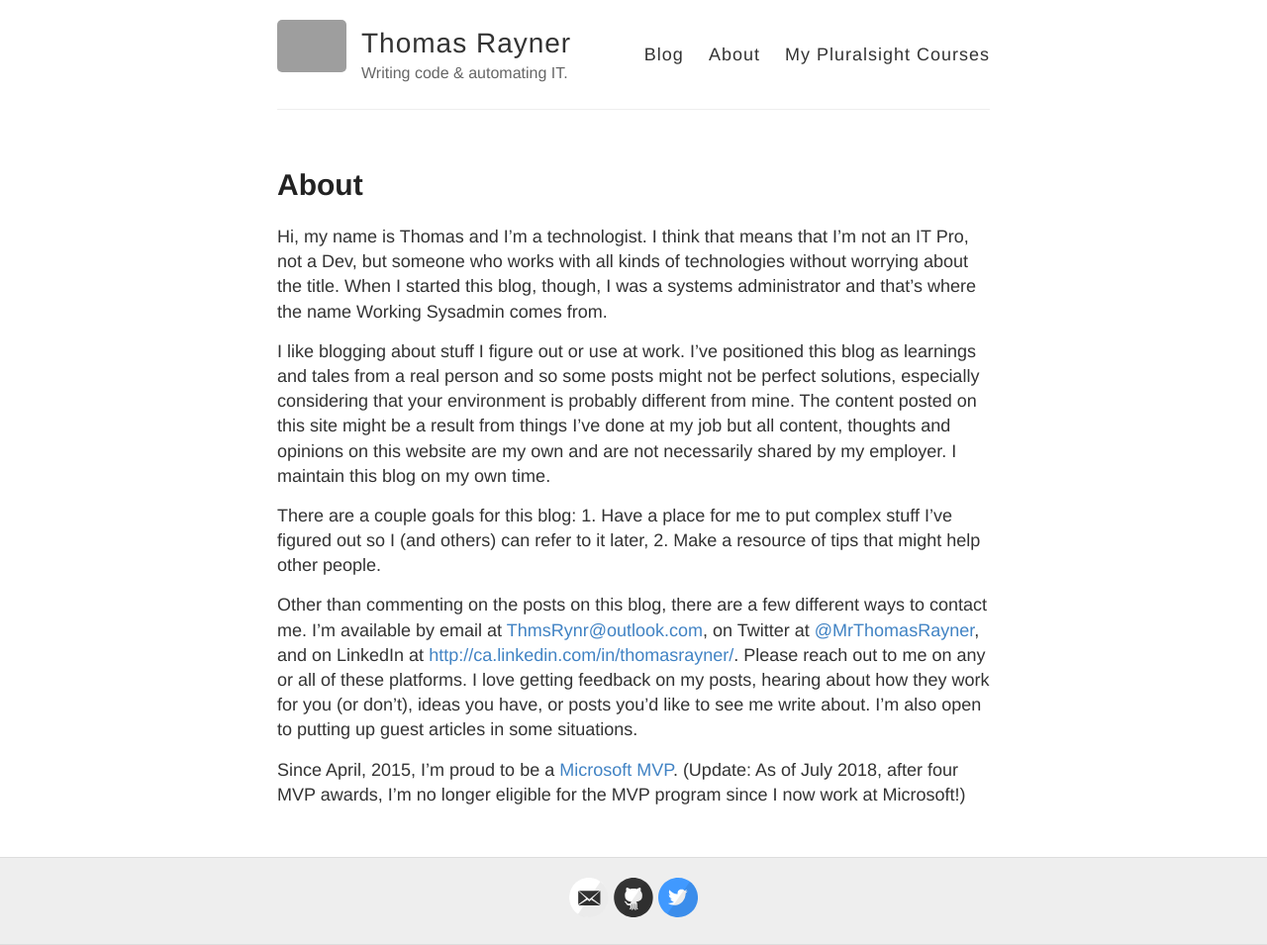
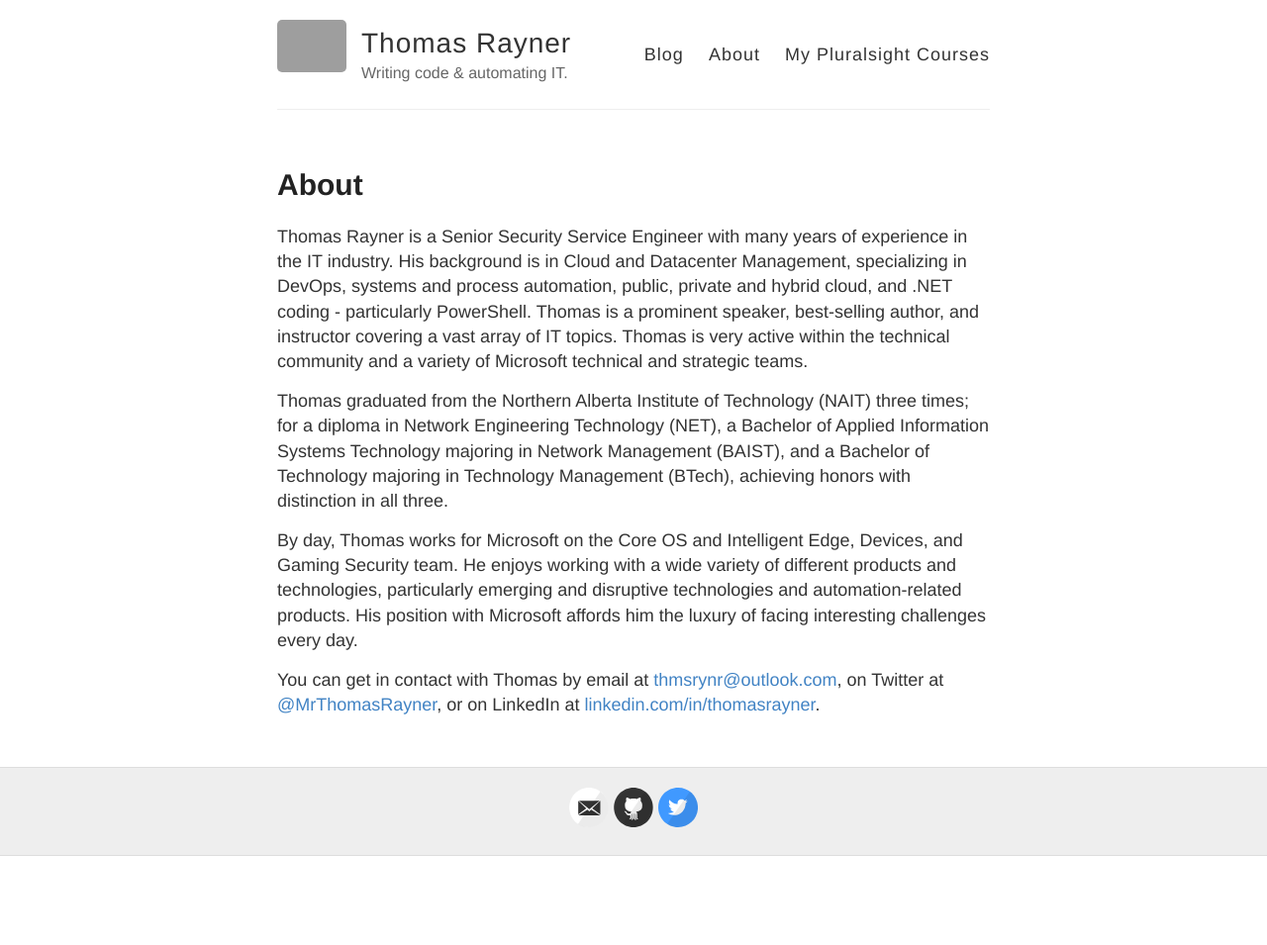
Before and after one commit to thomasrayner/thomasrayner.github.io, a Jekyll site: the page built from about.md, in a window 1280 px wide. Shown: the whole page at 99% size. Built offline with Jekyll 4.4.1, drawn with Linux system fonts in a browser that asks for light colours; after the commit the page ends 900 px from its top, so only the background shows below that; grey boxes are pictures that could not be loaded.

Commit message:
changed bio to reflect new msft role

```diff
--- a/about.md
+++ b/about.md
@@ -4,12 +4,10 @@
 permalink: /about/
 ---
 
-Hi, my name is Thomas and I'm a technologist. I think that means that I'm not an IT Pro, not a Dev, but someone who works with all kinds of technologies without worrying about the title. When I started this blog, though, I was a systems administrator and that's where the name Working Sysadmin comes from.
+Thomas Rayner is a Senior Security Service Engineer with many years of experience in the IT industry. His background is in Cloud and Datacenter Management, specializing in DevOps, systems and process automation, public, private and hybrid cloud, and .NET coding - particularly PowerShell. Thomas is a prominent speaker, best-selling author, and instructor covering a vast array of IT topics. Thomas is very active within the technical community and a variety of Microsoft technical and strategic teams.
 
-I like blogging about stuff I figure out or use at work. I've positioned this blog as learnings and tales from a real person and so some posts might not be perfect solutions, especially considering that your environment is probably different from mine. The content posted on this site might be a result from things I've done at my job but all content, thoughts and opinions on this website are my own and are not necessarily shared by my employer. I maintain this blog on my own time.
+Thomas graduated from the Northern Alberta Institute of Technology (NAIT) three times; for a diploma in Network Engineering Technology (NET), a Bachelor of Applied Information Systems Technology majoring in Network Management (BAIST), and a Bachelor of Technology majoring in Technology Management (BTech), achieving honors with distinction in all three.
 
-There are a couple goals for this blog: 1. Have a place for me to put complex stuff I've figured out so I (and others) can refer to it later, 2. Make a resource of tips that might help other people.
+By day, Thomas works for Microsoft on the Core OS and Intelligent Edge, Devices, and Gaming Security team. He enjoys working with a wide variety of different products and technologies, particularly emerging and disruptive technologies and automation-related products. His position with Microsoft affords him the luxury of facing interesting challenges every day.
 
-Other than commenting on the posts on this blog, there are a few different ways to contact me. I'm available by email at <a title="Email Me" href="mailto:ThmsRynr@outlook.com" target="_blank" rel="noopener noreferrer">ThmsRynr@outlook.com</a>, on Twitter at <a title="@ThmsRynr on Twitter" href="http://twitter.com/MrThomasRayner" target="_blank" rel="noopener noreferrer">@MrThomasRayner</a>, and on LinkedIn at <a title="Connect on LinkedIn" href="http://ca.linkedin.com/in/thomasrayner/" target="_blank" rel="noopener noreferrer">http://ca.linkedin.com/in/thomasrayner/</a>. Please reach out to me on any or all of these platforms. I love getting feedback on my posts, hearing about how they work for you (or don't), ideas you have, or posts you'd like to see me write about. I'm also open to putting up guest articles in some situations.
-
-Since April, 2015, I'm proud to be a <a title="Thomas Rayner's Microsoft MVP Page" href="https://mvp.microsoft.com/en-us/mvp/Thomas%20Rayner-5001315" target="_blank" rel="noopener noreferrer">Microsoft MVP</a>. (Update: As of July 2018, after four MVP awards, I'm no longer eligible for the MVP program since I now work at Microsoft!)
+You can get in contact with Thomas by email at [thmsrynr@outlook.com](mailto:thmsrynr@outlook.com), on Twitter at [@MrThomasRayner](https://twitter.com/mrthomasrayner), or on LinkedIn at [linkedin.com/in/thomasrayner](https://linkedin.com/in/thomasrayner).
```
